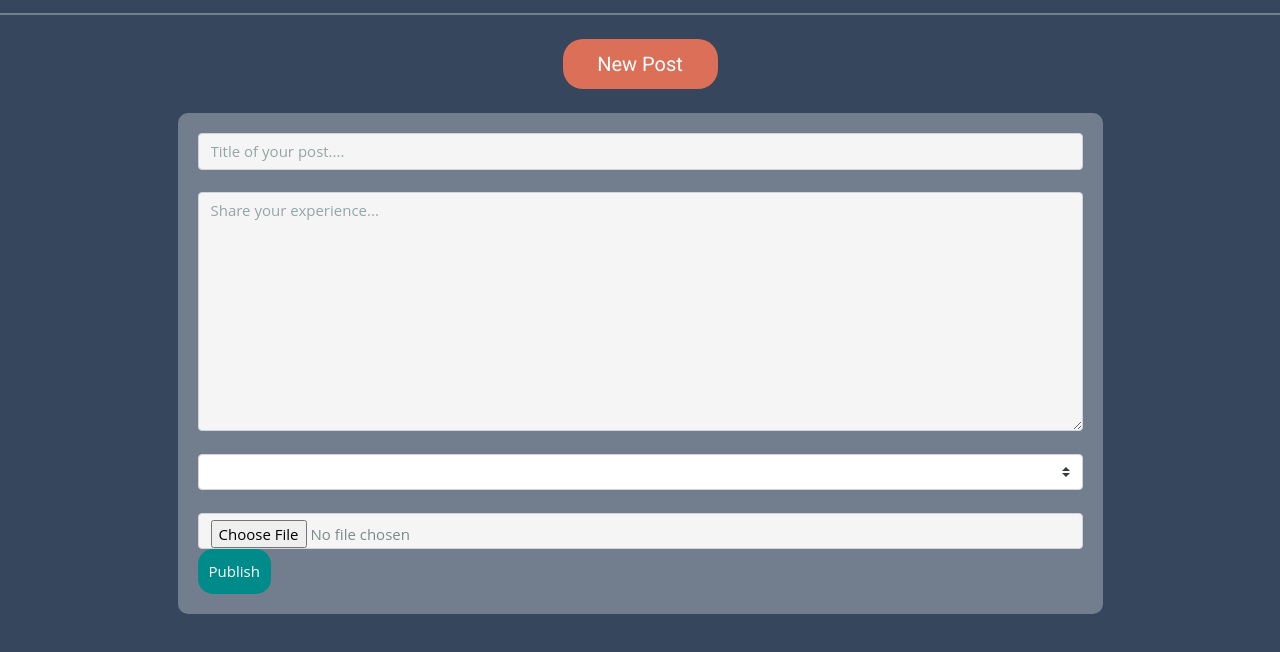
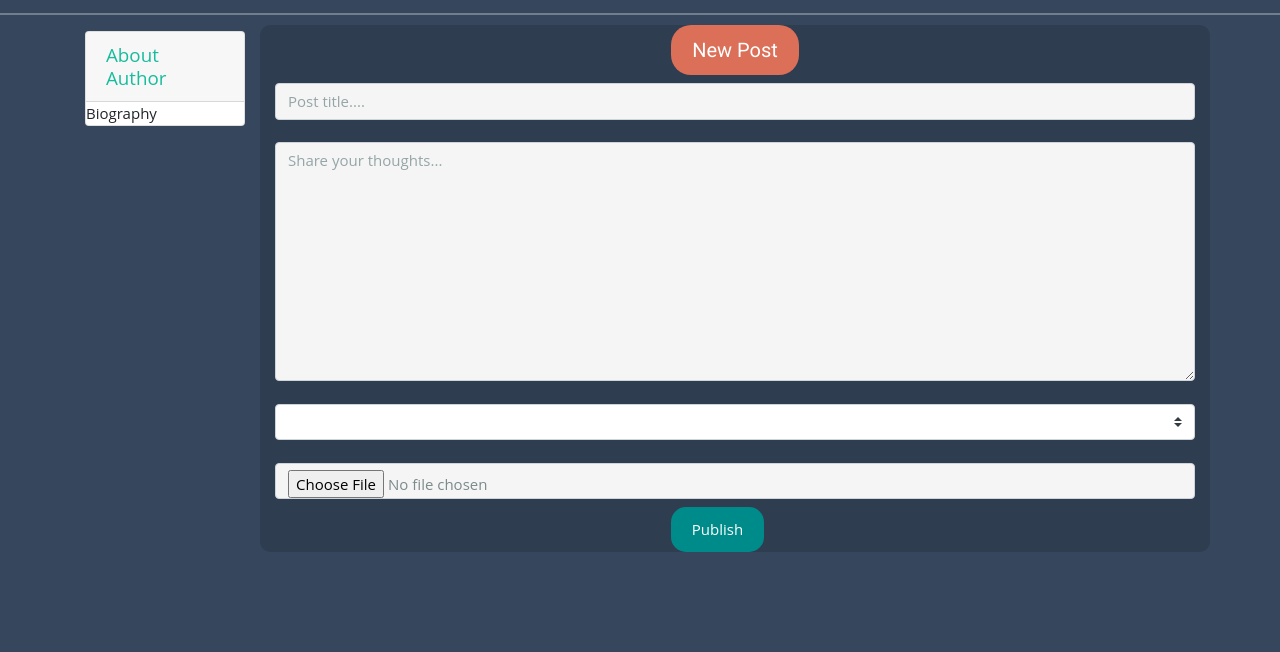
Before and after one commit to farhajawed/ask-a-local, a website: page public/html/post.html in a window 1280 px wide. Shown: the part 64-716 px from the top of the page. Drawn offline with nearby package versions, Linux system fonts and the light colour scheme; files that its build step writes are made by us from their sources; no server answers; files whose address does not match are found by name.

Commit message:
dropdown

```diff
--- a/config/config.json
+++ b/config/config.json
@@ -1,9 +1,10 @@
 {
   "development": {
     "username": "root",
-    "password": "",
+    "password": "root",
     "database": "askLocalDb",
     "host": "127.0.0.1",
+    "port":8889,
     "dialect": "mysql"
   },
   "test": {
--- a/public/css/styles.css
+++ b/public/css/styles.css
@@ -160,8 +160,6 @@ body{
     padding:10px;
 }
 
-
-
 .additional-div{
    font-style: italic;
    color:#db6f57;
@@ -178,6 +176,19 @@ body{
     background:darkcyan;
     color:white;
     padding:10px;
+    padding-left:20px;
+    padding-right: 20px;
     border-radius:15px;
     /* margin: 0 auto; */
 }
+
+/* .right,.left{
+    border: 1px solid white;
+} */
+
+.right{
+    margin-top:10px;
+    margin-bottom:10px;
+    background: rgba(0,0,0,.13) !important;
+    border-radius:10px;
+}
--- a/public/html/post.html
+++ b/public/html/post.html
@@ -64,17 +64,39 @@
     </nav>
 
     <div class="container">
-        <div class="row">
-            <div class="col-md-12">
-                <div class="col-md-2 offset-md-5 mt-4">
-                    <div class="text-center header-post">New Post</div>
+            <div class="row">
+                <div class="col-md-2 left mt-3">
+                        <div id="accordion" role="tablist" aria-multiselectable="true">
+                                <div class="card">
+                                  <div class="card-header" role="tab" id="headingOne">
+                                    <h5 class="mb-0">
+                                      <a data-toggle="collapse" data-parent="#accordion" href="#collapseOne" aria-expanded="true" aria-controls="collapseOne">
+                                       About Author
+                                      </a>
+                                    </h5>
+                                  </div>
+
+                                  <div id="collapseOne" class="collapse show" role="tabpanel" aria-labelledby="headingOne">
+                                    <div class="card-block">
+                                     Biography
+                                    </div>
+                                  </div>
+                                </div>
                 </div>
-                <div class="col-md-10 offset-md-1 mt-4 mb-4 post-div">
+                </div>
+                <div class="col-md-10 right">
+                  <div class="row">
+                    <div class="col-md-2 offset-md-5">
+                       <div class="text-center header-post mb-2">New Post</div>
+                    </div>
+                 </div>
+                 <div class="row">
+                    <div class="col-md-12">
                     <form id="new-post" action="/api/posts" method="POST" enctype="multipart/form-data">
                         <div class="form-group d-inline mx-auto center">
-                            <input type="text" class="form-control custom" id="title" name="title" placeholder="Title of your post....">
+                            <input type="text" class="form-control custom" id="title" name="title" placeholder="Post title....">
                             <br>
-                            <textarea class="form-control custom" rows="10" id="body" name="body" placeholder="Share your experience..."></textarea>
+                            <textarea class="form-control custom" rows="10" id="body" name="body" placeholder="Share your thoughts..."></textarea>
                             <br>
                             <select class="custom-select" id="category" name="category">
                             </select>
@@ -82,11 +104,22 @@
                             <br>
                             <input class="form-control custom" type="file" name="uploaded_image" accept="" />
                         </div>
-                        <button type="submit" class="btn btn-publish submit">Publish</button>
-                    </form>
-                </div>
+                        <!-- <button type="submit" class="btn btn-publish submit mt-2">Publish</button>
+                    </form> -->
+                    </div>
+                  </div>
+                  <div class="row">
+                        <div class="col-md-2 offset-md-5">
+                                <button type="submit" class="btn btn-publish submit mt-2">Publish</button>
+                        </div>
+                  </div>
+                </form>
+              </div>
             </div>
         </div>
+
+
+
 
         <!--Custom JS-->
         <script src="js/tooltip.js" type="text/javascript"></script>
--- a/public/js/post.js
+++ b/public/js/post.js
@@ -63,4 +63,5 @@ $(document).ready(function () {
   }
 
 
+
 });
--- a/server.js
+++ b/server.js
@@ -40,7 +40,7 @@
 
 // Syncing our sequelize models and then starting our Express app
 // =============================================================
-db.sequelize.sync({ force: false }).then(function() {
+db.sequelize.sync({ force: true }).then(function() {
   app.listen(PORT, function() {
     console.log("App listening on PORT " + PORT);
   });
```
Also changed, not shown: public/images/upload_images/phyform3.jpg (added), 1 other file.
